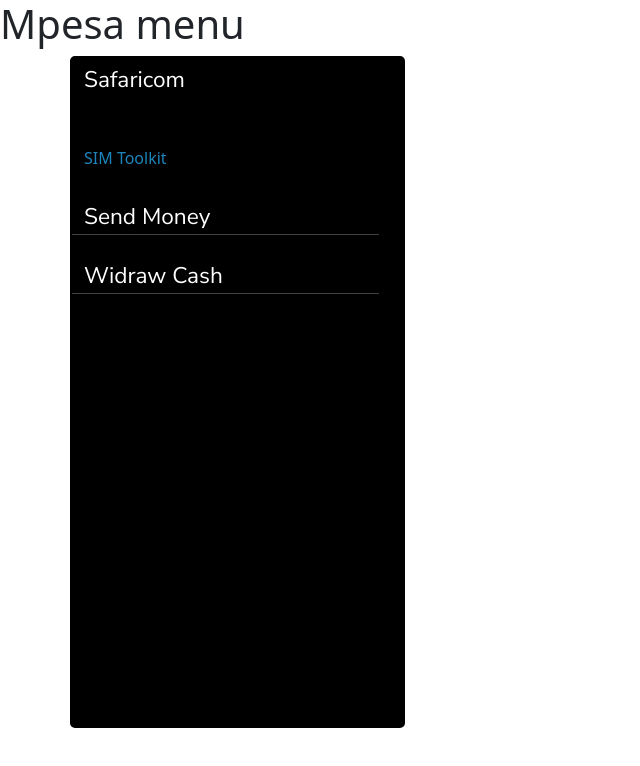
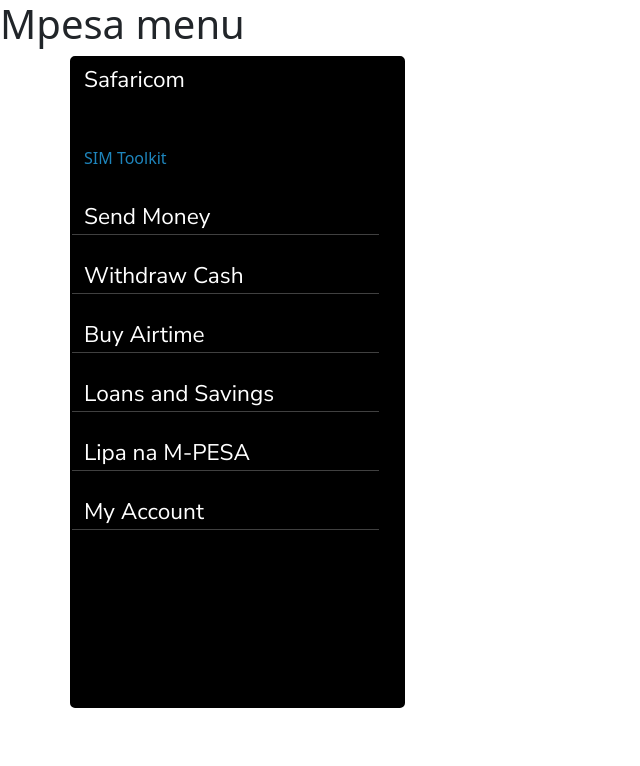
Before and after one commit to GeoffreyGichaga/mpesa-pin-sec, a React (Create React App) app: page /mpesamenu in a window 1280 px wide. Shown: the top 766 px of the page, without its empty margins (0-640 px from the left). Built offline with nearby package versions, Linux system fonts and the light colour scheme.

Commit message:
add all mpesa menu items

```diff
--- a/src/pages/MpesaMenu.js
+++ b/src/pages/MpesaMenu.js
@@ -16,16 +16,24 @@
       <Container>
       <Row  className='toolkitrow'>
         {/* NavBar */}
-        <Row className='navrow'>
+        <Row className='mpesarow'>
           <h3 className='titles mt-2 mb-5'>Safaricom</h3>
 
           <h6 className='titles2 mt-2 mb-2'>SIM Toolkit</h6>
 
 
 
-          <a href='#' onClick={()=>setError(true) } className='titles mt-4'>Send Money</a>
+          <a href='#'  className='titles mt-4'>Send Money</a>
           <hr className='hr'/>
-          <a href='#' onClick={()=>setError(true) } className='titles mt-2'>Widraw Cash</a>
+          <a href='#'  className='titles mt-2'>Withdraw Cash</a>
+          <hr className='hr'/>
+          <a href='#' onClick={()=>setError(true) } className='titles mt-2'>Buy Airtime </a>
+          <hr className='hr'/>
+          <a href='#' onClick={()=>setError(true) } className='titles mt-2'>Loans and Savings </a>
+          <hr className='hr'/>
+          <a href='#' onClick={()=>setError(true) } className='titles mt-2'> Lipa na M-PESA </a>
+          <hr className='hr'/>
+          <a href='#' onClick={()=>setError(true) } className='titles mt-2'> My Account </a>
           <hr className='hr'/>
 
 
--- a/src/styling/mpesamenu.css
+++ b/src/styling/mpesamenu.css
@@ -1,3 +1,7 @@
 .titles2{
     color: rgb(30, 133, 188);
 }
+
+.mpesarow{
+    margin-bottom: 10rem;
+}
```
